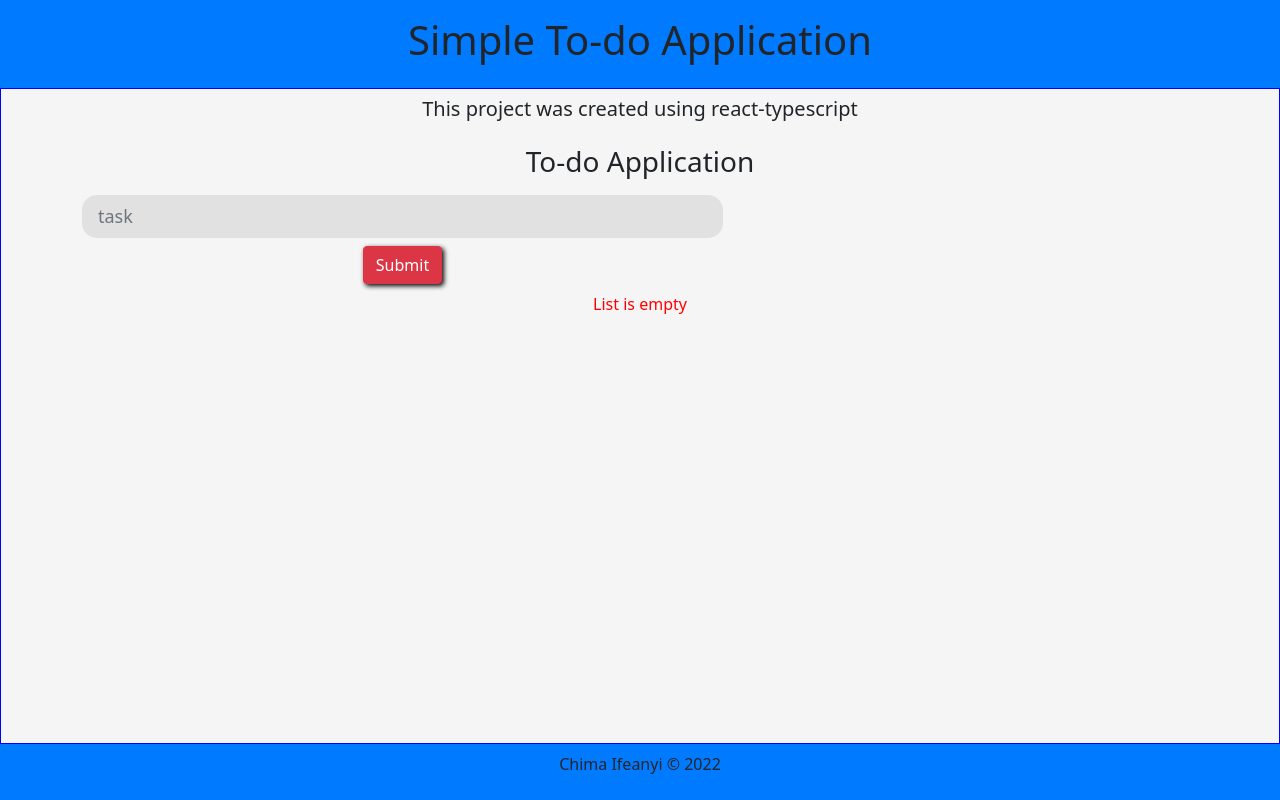
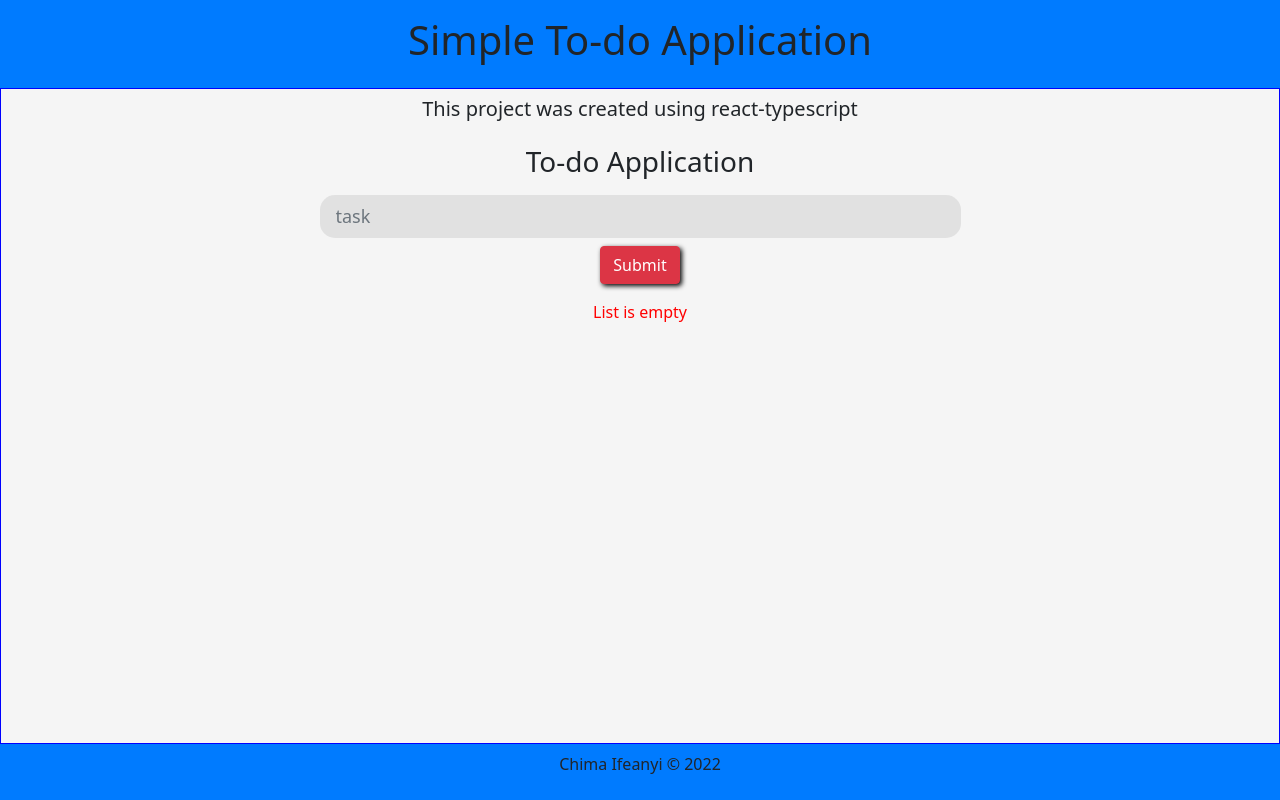
Before and after one commit to MasterIfeanyi/ifeanyi-typescript-todo, a React (Create React App) app: page / in a window 1280 px wide. Built offline with nearby package versions, Linux system fonts and the light colour scheme.

Commit message:
center div

```diff
--- a/src/components/TodoForm.tsx
+++ b/src/components/TodoForm.tsx
@@ -57,9 +57,9 @@
             </div>
         </div>
 
-        <div className="row mt-2">
-            <div className="col-md-7">
-                <form action="" className="row form d-flex justify-content-center align-items-center" onSubmit={onSubmit}>
+        <div className="row d-flex justify-content-center align-items-center">
+            <div className="col-md-7 my-2">
+                <form action="" className="row" onSubmit={onSubmit}>
                     <div className="form-group col-12">
                         <input
                             type="text"
```
